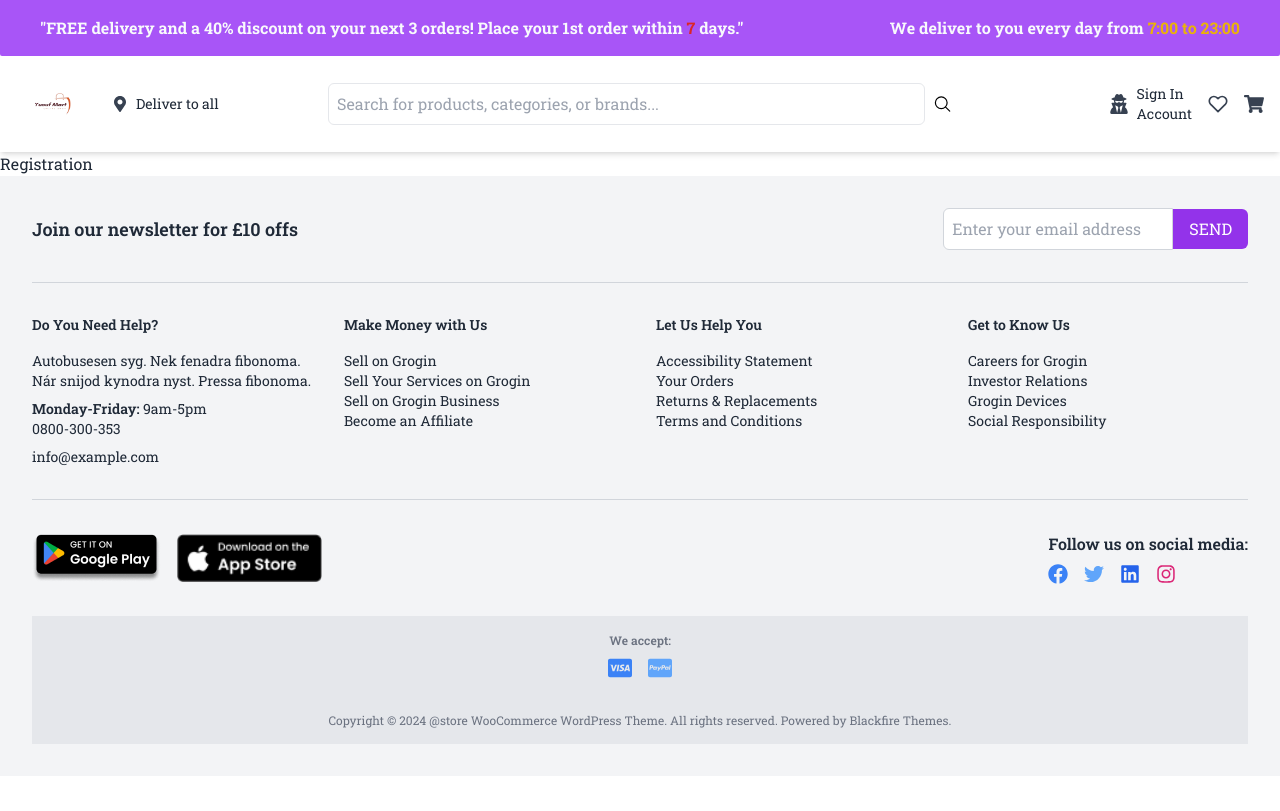
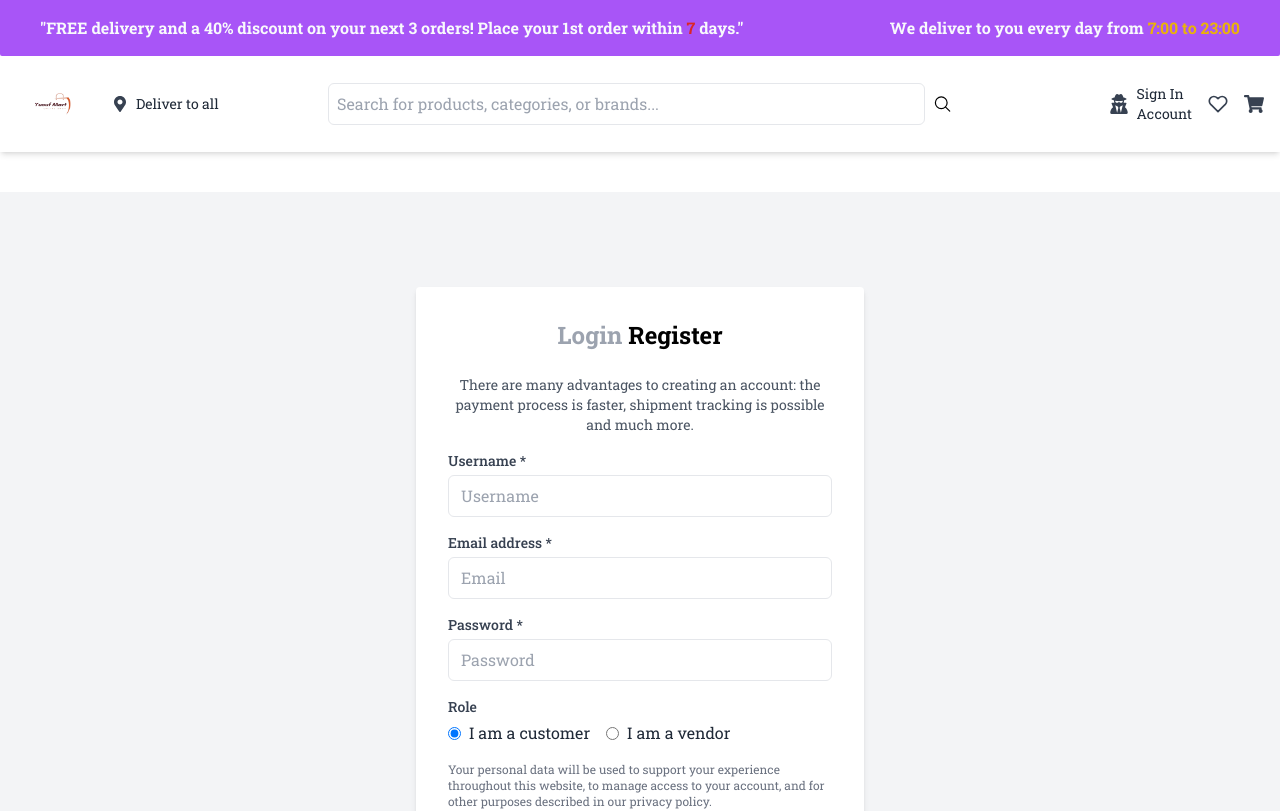
Before and after one commit to mashyusuf/Yusuf-Mart, a React (Vite) app in the folder client/: page /signin in a window 1280 px wide. Shown: the top 811 px of the page. Built offline with nearby package versions, Linux system fonts and the light colour scheme; no server answers; a web font is replaced by a local one.

Commit message:
Your commit message

```diff
--- a/client/src/pages/loginPage/LoginPAge.jsx
+++ b/client/src/pages/loginPage/LoginPAge.jsx
@@ -1,7 +1,57 @@
-import React from 'react'
+import React from 'react';
+import { Link } from 'react-router-dom';
 
-export default function LoginPAge() {
+export default function LoginPage() {
   return (
-    <div>LoginPAge</div>
-  )
+    <div className="flex justify-center  items-center h-screen bg-gray-100">
+      <div className="w-full max-w-md p-8 space-y-4 bg-white rounded shadow-md">
+        <h2 className="text-2xl font-bold text-center mb-6">
+          <span className="text-black">Login</span> <Link to={'/signin'}><span className=" text-gray-400">Register</span></Link>
+        </h2>
+        <p className="text-center text-sm text-gray-600 mb-4">
+          If you have an account, sign in with your username or email address.
+        </p>
+
+        <form className="space-y-4">
+          <div>
+            <label className="block mb-1 text-sm font-medium text-gray-700">Username or email address *</label>
+            <input
+              type="text"
+              required
+              className="w-full px-3 py-2 border rounded-md focus:outline-none focus:ring focus:border-blue-500"
+              placeholder="Username or email"
+            />
+          </div>
+
+          <div>
+            <label className="block mb-1 text-sm font-medium text-gray-700">Password *</label>
+            <input
+              type="password"
+              required
+              className="w-full px-3 py-2 border rounded-md focus:outline-none focus:ring focus:border-blue-500"
+              placeholder="Password"
+            />
+          </div>
+
+          <div className="flex items-center justify-between">
+            <label className="flex items-center space-x-2">
+              <input
+                type="checkbox"
+                className="text-blue-500 focus:ring-blue-400"
+              />
+              <span>Remember me</span>
+            </label>
+            <a href="#" className="text-sm text-blue-500 hover:underline">Lost your password?</a>
+          </div>
+
+          <button
+            type="submit"
+            className="w-full py-2 px-4 bg-purple-600 text-white rounded-md hover:bg-purple-700 transition-colors"
+          >
+            Log In
+          </button>
+        </form>
+      </div>
+    </div>
+  );
 }
--- a/client/src/pages/registrationPage/Registration.jsx
+++ b/client/src/pages/registrationPage/Registration.jsx
@@ -1,7 +1,90 @@
-import React from 'react'
+import React, { useState } from 'react';
+import { Link } from 'react-router-dom';
 
 export default function Registration() {
+  const [role, setRole] = useState('customer');
+
   return (
-    <div>Registration</div>
-  )
+    <div className="flex justify-center items-center h-screen mt-10 mb-10 bg-gray-100">
+      <div className="w-full max-w-md p-8 space-y-4 bg-white rounded shadow-md">
+        <h2 className="text-2xl font-bold text-center mb-6">
+          <Link to={'/login'}><span className="text-gray-400">Login</span></Link> <span className="text-black">Register</span>
+        </h2>
+        <p className="text-center text-sm text-gray-600 mb-4">
+          There are many advantages to creating an account: the payment process is faster, shipment tracking is possible and much more.
+        </p>
+
+        <form className="space-y-4">
+          <div>
+            <label className="block mb-1 text-sm font-medium text-gray-700">Username *</label>
+            <input
+              type="text"
+              required
+              className="w-full px-3 py-2 border rounded-md focus:outline-none focus:ring focus:border-blue-500"
+              placeholder="Username"
+            />
+          </div>
+
+          <div>
+            <label className="block mb-1 text-sm font-medium text-gray-700">Email address *</label>
+            <input
+              type="email"
+              required
+              className="w-full px-3 py-2 border rounded-md focus:outline-none focus:ring focus:border-blue-500"
+              placeholder="Email"
+            />
+          </div>
+
+          <div>
+            <label className="block mb-1 text-sm font-medium text-gray-700">Password *</label>
+            <input
+              type="password"
+              required
+              className="w-full px-3 py-2 border rounded-md focus:outline-none focus:ring focus:border-blue-500"
+              placeholder="Password"
+            />
+          </div>
+
+          <div>
+            <label className="block text-sm font-medium text-gray-700 mb-1">Role</label>
+            <div className="flex  items-center space-x-4">
+              <label className="flex items-center space-x-2">
+                <input
+                  type="radio"
+                  name="role"
+                  value="customer"
+                  checked={role === 'customer'}
+                  onChange={() => setRole('customer')}
+                  className="text-blue-500 focus:ring-blue-400"
+                />
+                <span>I am a customer</span>
+              </label>
+              <label className="flex items-center space-x-2">
+                <input
+                  type="radio"
+                  name="role"
+                  value="vendor"
+                  checked={role === 'vendor'}
+                  onChange={() => setRole('vendor')}
+                  className="text-blue-500 focus:ring-blue-400"
+                />
+                <span>I am a vendor</span>
+              </label>
+            </div>
+          </div>
+
+          <p className="text-xs text-gray-500">
+            Your personal data will be used to support your experience throughout this website, to manage access to your account, and for other purposes described in our privacy policy.
+          </p>
+
+          <button
+            type="submit"
+            className="w-full py-2 px-4 bg-purple-600 text-white rounded-md hover:bg-purple-700 transition-colors"
+          >
+            Register
+          </button>
+        </form>
+      </div>
+    </div>
+  );
 }
```
